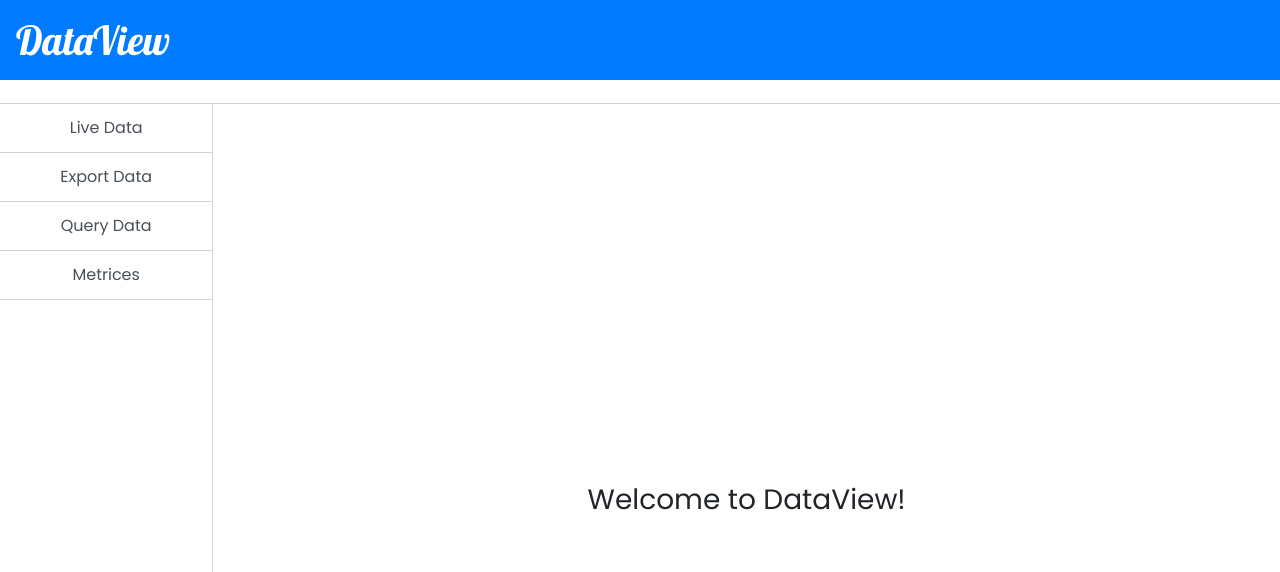
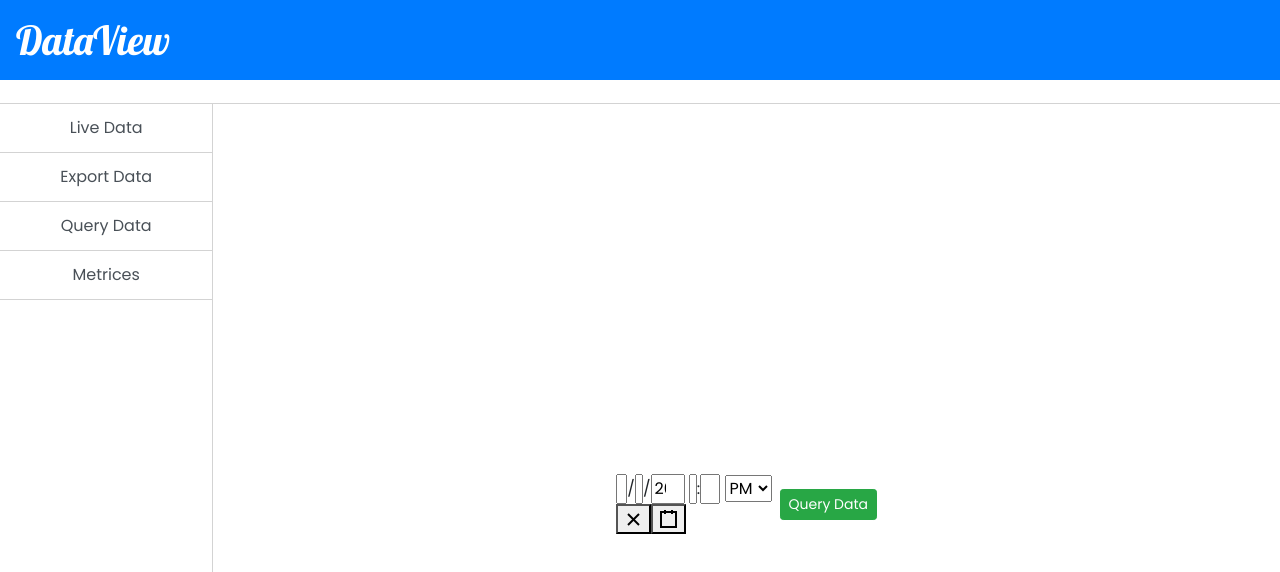
Before and after one commit to xufor/final-year-project-ui, a React (Create React App) app: page / in a window 1280 px wide. Shown: the top 572 px of the page. Built offline with nearby package versions, Linux system fonts and the light colour scheme.

Commit message:
Query component complete

```diff
--- a/package.json
+++ b/package.json
@@ -13,6 +13,7 @@
     "popper.js": "1.16.1",
     "react": "^17.0.2",
     "react-bootstrap": "^1.5.2",
+    "react-datetime-picker": "^3.2.1",
     "react-dom": "^17.0.2",
     "react-scripts": "4.0.3",
     "web-vitals": "^1.0.1"
--- a/src/App.js
+++ b/src/App.js
@@ -11,7 +11,7 @@ class App extends Component {
   constructor(props) {
     super(props);
     this.state = {
-      mode: 0
+      mode: 3
     }
   }
 
@@ -51,7 +51,7 @@ class App extends Component {
                 <ListGroup.Item action onClick={() => this.onClickMenuItem(4)}>Metrices</ListGroup.Item>
               </ListGroup>
             </Col>
-            <Col id="content-area" className="col-12 col-lg-10 d-flex justify-content-center align-items-center">
+            <Col id="content-area" className="col-12 col-lg-10 d-flex flex-wrap justify-content-center align-items-center">
               {this.selectContentToRender()}
             </Col>
           </Row>
--- a/src/components/query.js
+++ b/src/components/query.js
@@ -1,17 +1,72 @@
 import React, { Component } from 'react';
+import { Button, Table } from 'react-bootstrap';
+import DateTimePicker from 'react-datetime-picker';
+import axios from 'axios';
+import { URL } from '../common';
 
 
 class Query extends Component {
   constructor(props) {
     super(props);
+    this.pickedValue = new Date();
     this.state = {
+      table: null
+    }
+  }
 
-    }
+  onDateTimeRangeChange = (changedValue) => {
+    this.pickedValue = changedValue;
+  }
+
+  onQueryClick = () => {
+    const requestTimestamp = Math.floor((this.pickedValue.getTime())/1000);
+    axios.get(URL + `/query/${requestTimestamp}`)
+        .then((response) => {
+          if(response.data === "No rows fetched") {
+            alert("No data available.");
+          }
+          else {
+            this.setState({table:this.generateTable(response.data)});
+          }
+        })
+        .catch((error) => {
+          console.log("Error in making get request.")
+          console.log(error);
+        })
+  }
+
+  generateTable = (tableData) => {
+    tableData = tableData.split("#")
+    tableData.pop()
+    return(
+      <Table striped bordered hover size="sm" className="w-75">
+        <thead>
+          <tr>
+            <th>Time</th>
+            <th>Temp</th>
+          </tr>
+        </thead>
+        <tbody>
+          {
+            tableData.map((element) => {
+              let arr = element.split("-")
+              return <tr key={`${arr[0]}`}><td>{arr[0]}</td><td>{arr[1]}</td></tr>;
+            })
+          }
+        </tbody>
+      </Table>
+    );
   }
 
   render() {
     return (
-      <div>Query</div>
+      <React.Fragment>
+        <DateTimePicker onChange={this.onDateTimeRangeChange} value={this.pickedValue}/>
+        <Button variant="success" size="sm" className="ml-2" onClick={this.onQueryClick}>
+          Query Data
+        </Button>
+        {this.state.table}
+      </React.Fragment>
     );
   }
 }
```
Also changed, not shown: 1 other file (tests, documents, lock files or other folders).
